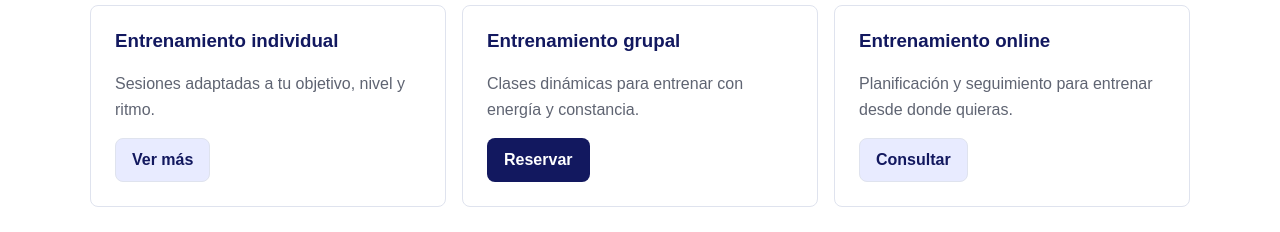
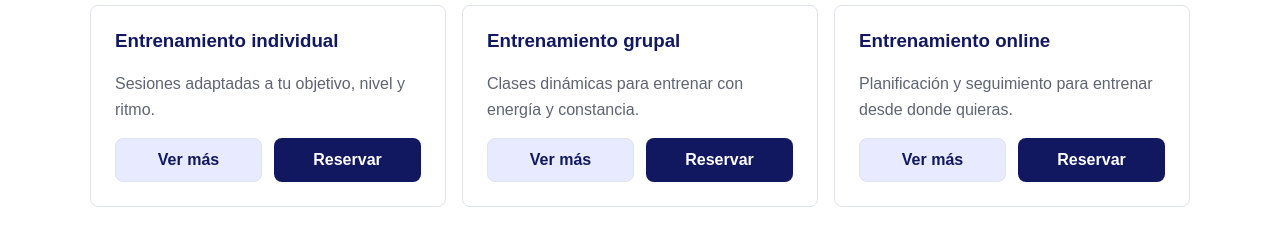
Before and after one commit to Arayaxy/Frontend_Aimar_Fitness_Studio, a React (Vite) app: page / in a window 1280 px wide. Shown: the part 920-1152 px from the top of the page. Built offline with nearby package versions, Linux system fonts and the light colour scheme.

Commit message:
correcion de errores

```diff
--- a/src/pages/Inicio.jsx
+++ b/src/pages/Inicio.jsx
@@ -33,25 +33,40 @@ export const Inicio = () => {
           <article className="inicio-servicios__tarjeta">
             <h3 className="inicio-servicios__tarjeta-titulo">Entrenamiento individual</h3>
             <p className="inicio-servicios__tarjeta-texto">Sesiones adaptadas a tu objetivo, nivel y ritmo.</p>
+            <div className="inicio-servicios__acciones">
               <button className="boton boton--secundario inicio-servicios__boton" type="button" onClick={() => { navigate('/servicios') }}>
                 Ver más
               </button>
+              <button className="boton boton--principal inicio-servicios__boton" type="button" onClick={() => { navigate('/area-usuarios') }}>
+                Reservar
+              </button>
+            </div>
           </article>
 
           <article className="inicio-servicios__tarjeta">
             <h3 className="inicio-servicios__tarjeta-titulo">Entrenamiento grupal</h3>
             <p className="inicio-servicios__tarjeta-texto">Clases dinámicas para entrenar con energía y constancia.</p>
+            <div className="inicio-servicios__acciones">
+              <button className="boton boton--secundario inicio-servicios__boton" type="button" onClick={() => { navigate('/servicios') }}>
+                Ver más
+              </button>
               <button className="boton boton--principal inicio-servicios__boton" type="button" onClick={() => { navigate('/area-usuarios') }}>
                 Reservar
               </button>
+            </div>
           </article>
 
           <article className="inicio-servicios__tarjeta">
             <h3 className="inicio-servicios__tarjeta-titulo">Entrenamiento online</h3>
             <p className="inicio-servicios__tarjeta-texto">Planificación y seguimiento para entrenar desde donde quieras.</p>
-            <button className="boton boton--secundario inicio-servicios__boton" type="button" onClick={() => { navigate('/contacto') }}>
-              Consultar
+            <div className="inicio-servicios__acciones">
+              <button className="boton boton--secundario inicio-servicios__boton" type="button" onClick={() => { navigate('/servicios') }}>
+                Ver más
               </button>
+              <button className="boton boton--principal inicio-servicios__boton" type="button" onClick={() => { navigate('/area-usuarios') }}>
+                Reservar
+              </button>
+            </div>
           </article>
         </div>
       </section>
--- a/src/sass/pages/_inicio.scss
+++ b/src/sass/pages/_inicio.scss
@@ -68,6 +68,17 @@
     line-height: 1.6;
 }
 
+.inicio-servicios__acciones {
+    display: flex;
+    flex-wrap: wrap;
+    gap: 0.75rem;
+    margin-top: 1rem;
+}
+
+.inicio-servicios__boton {
+    flex: 1 1 120px;
+}
+
 @media (min-width: $bp-tablet) {
     .inicio-portada {
         grid-template-columns: 1fr 1fr;
```
Lines whose indentation alone changed are shown as unchanged.
